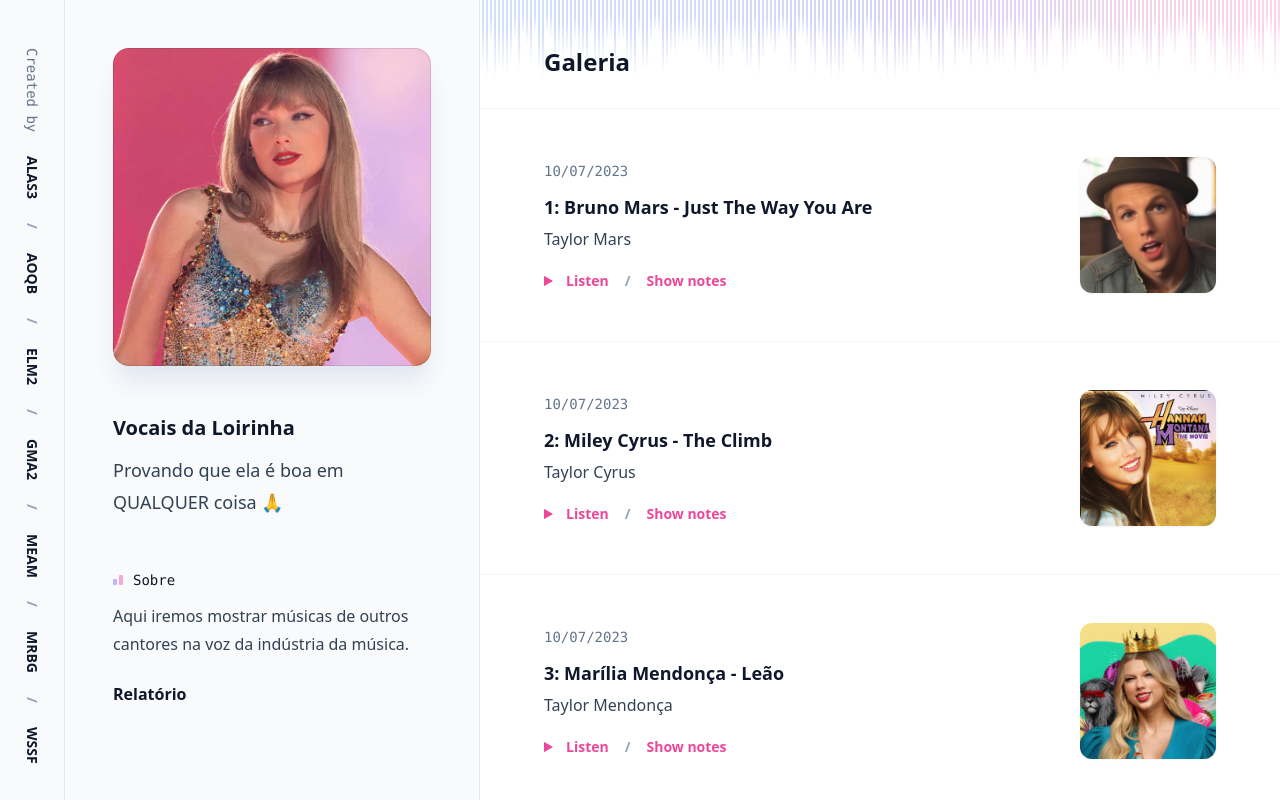
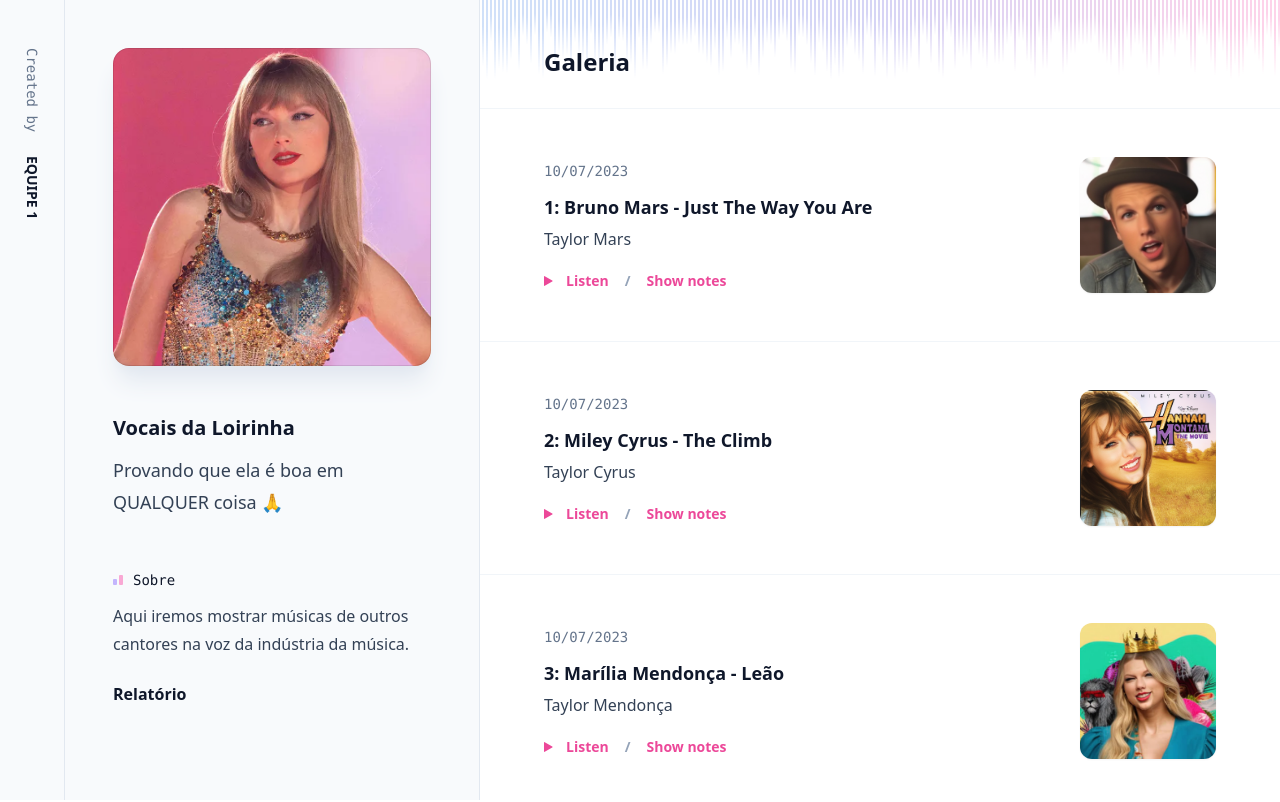
Before and after one commit to guimorone/criatividade-computacional, a Next.js app in the folder frontend/: page / in a window 1280 px wide. Shown: the top 802 px of the page. Built offline with nearby package versions, Linux system fonts and the light colour scheme; a web font is replaced by a local one.

Commit message:
change host names

```diff
--- a/frontend/src/components/Layout.jsx
+++ b/frontend/src/components/Layout.jsx
@@ -120,7 +120,7 @@ function AboutSection(props) {
 }
 
 export function Layout({ children }) {
-  let hosts = ['ALAS3', 'AOQB', 'ELM2', 'GMA2', 'MEAM', 'MRBG', 'WSSF']
+  let hosts = ['EQUIPE 1']
 
   return (
     <>
```
